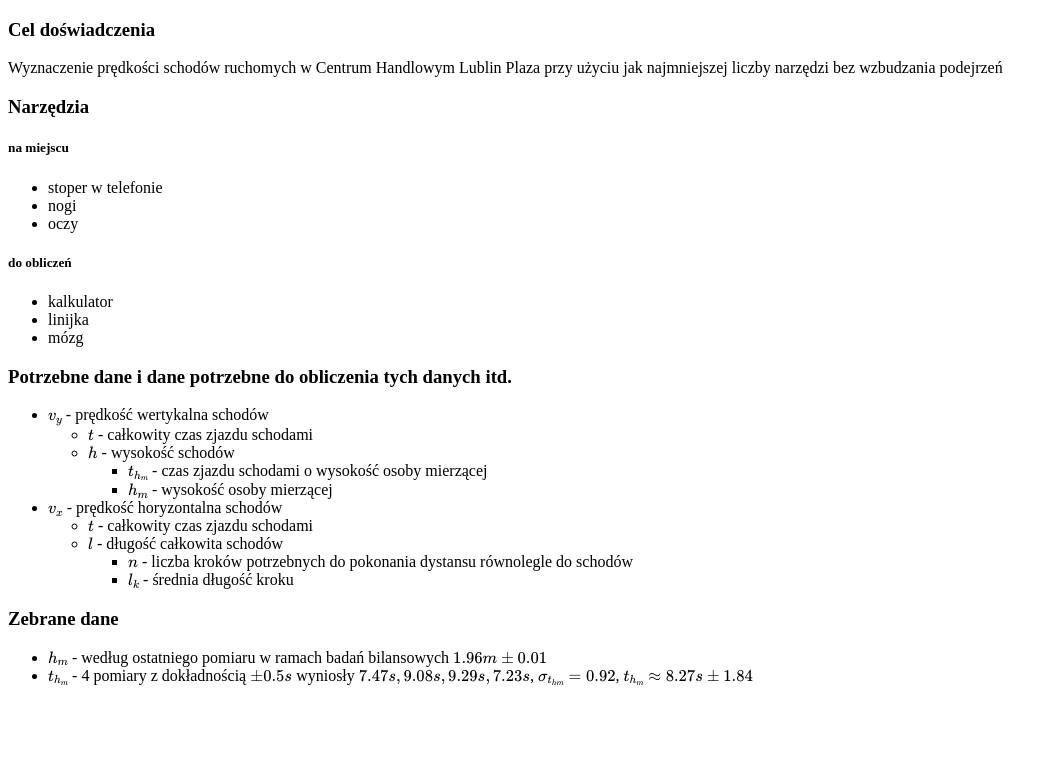
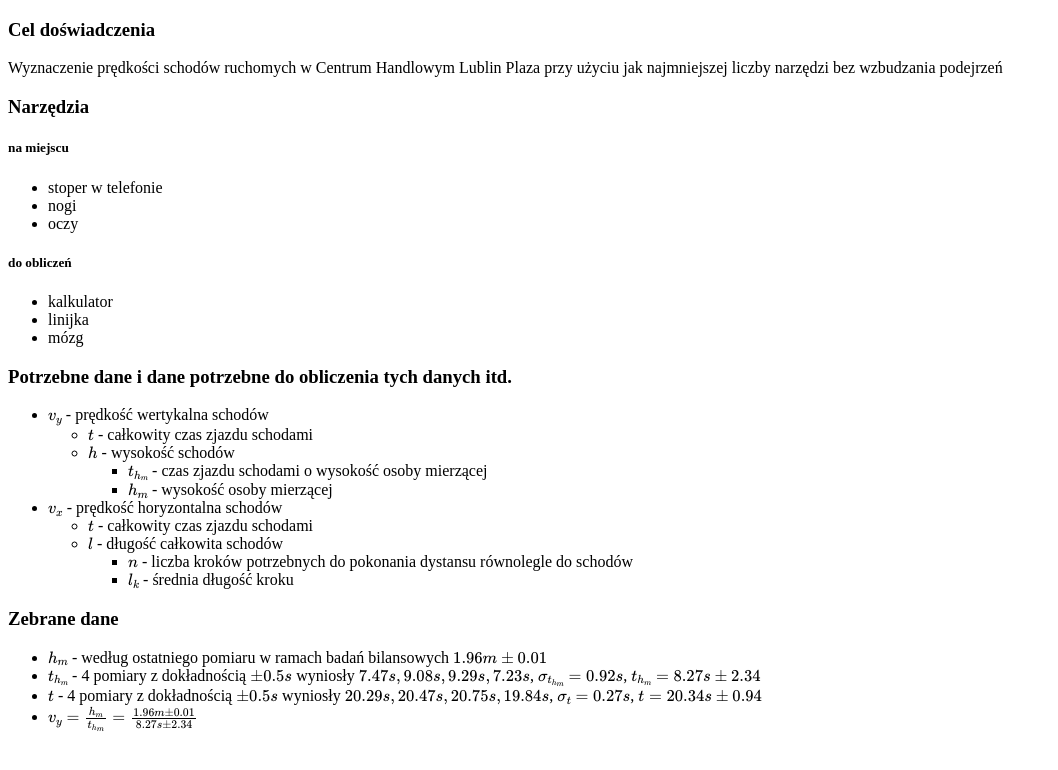
Before and after one commit to Michcioperz/schody-ruchome, a Jekyll site: the page built from index.md, in a window 1280 px wide. Shown: the top 770 px of the page, without its empty margins (0-1058 px from the left). Built offline with Jekyll 4.4.1, drawn with Linux system fonts in a browser that asks for light colours; formulas are drawn with MathJax 3.

Commit message:
Update index.md

```diff
--- a/index.md
+++ b/index.md
@@ -21,18 +21,20 @@ Wyznaczenie prędkości schodów ruchomych w Centrum Handlowym Lublin Plaza przy
 
 ### Potrzebne dane i dane potrzebne do obliczenia tych danych itd.
 
-- \\( v_y \\) - prędkość wertykalna schodów
+- \\( v\_y \\) - prędkość wertykalna schodów
   - \\( t \\) - całkowity czas zjazdu schodami
   - \\( h \\) - wysokość schodów
-    - \\( t_{h_m} \\) - czas zjazdu schodami o wysokość osoby mierzącej
-    - \\( h_m \\) - wysokość osoby mierzącej
-- \\( v_x \\) - prędkość horyzontalna schodów
+    - \\( t\_{h_m} \\) - czas zjazdu schodami o wysokość osoby mierzącej
+    - \\( h\_m \\) - wysokość osoby mierzącej
+- \\( v\_x \\) - prędkość horyzontalna schodów
   - \\( t \\) - całkowity czas zjazdu schodami
   - \\( l \\) - długość całkowita schodów
     - \\( n \\) - liczba kroków potrzebnych do pokonania dystansu równolegle do schodów
-    - \\( l_k \\) - średnia długość kroku
+    - \\( l\_k \\) - średnia długość kroku
 
 ### Zebrane dane
 
-- \\( h_m \\) - według ostatniego pomiaru w ramach badań bilansowych \\(1.96 m \pm 0.01\\)
-- \\( t\_{h_m} \\) - 4 pomiary z dokładnością \\(\pm 0.5 s \\) wyniosły \\(7.47 s, 9.08 s, 9.29 s, 7.23 s\\), \\(\sigma\_{t\_{hm}}=0.92\\), \\(t\_{h\_m} \approx 8.27 s \pm 1.84\\)
+- \\( h\_m \\) - według ostatniego pomiaru w ramach badań bilansowych \\( 1.96 m \pm 0.01 \\)
+- \\( t\_{h_m} \\) - 4 pomiary z dokładnością \\( \pm 0.5 s \\) wyniosły \\( 7.47 s, 9.08 s, 9.29 s, 7.23 s \\), \\( \sigma\_{t\_{h\_m}} = 0.92 s \\), \\( t\_{h\_m} = 8.27 s \pm 2.34 \\)
+- \\( t \\) - 4 pomiary z dokładnością \\( \pm 0.5 s \\) wyniosły \\( 20.29 s, 20.47 s, 20.75 s, 19.84 s \\), \\( \sigma\_t = 0.27 s \\), \\( t = 20.34 s \pm 0.94 \\)
+- \\( v\_y = \frac{h\_m}{t\_{h_m}} = \frac{1.96 m \pm 0.01}{8.27 s \pm 2.34} \\)
```
